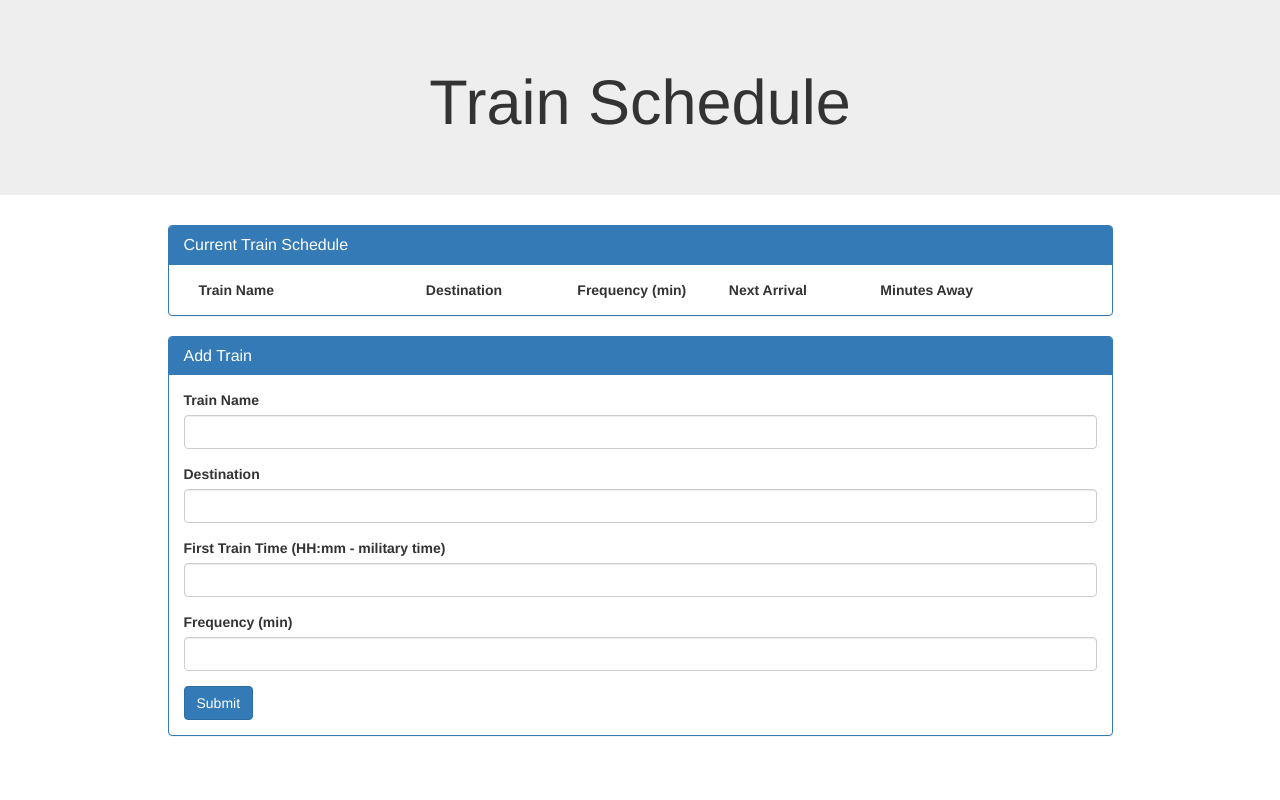
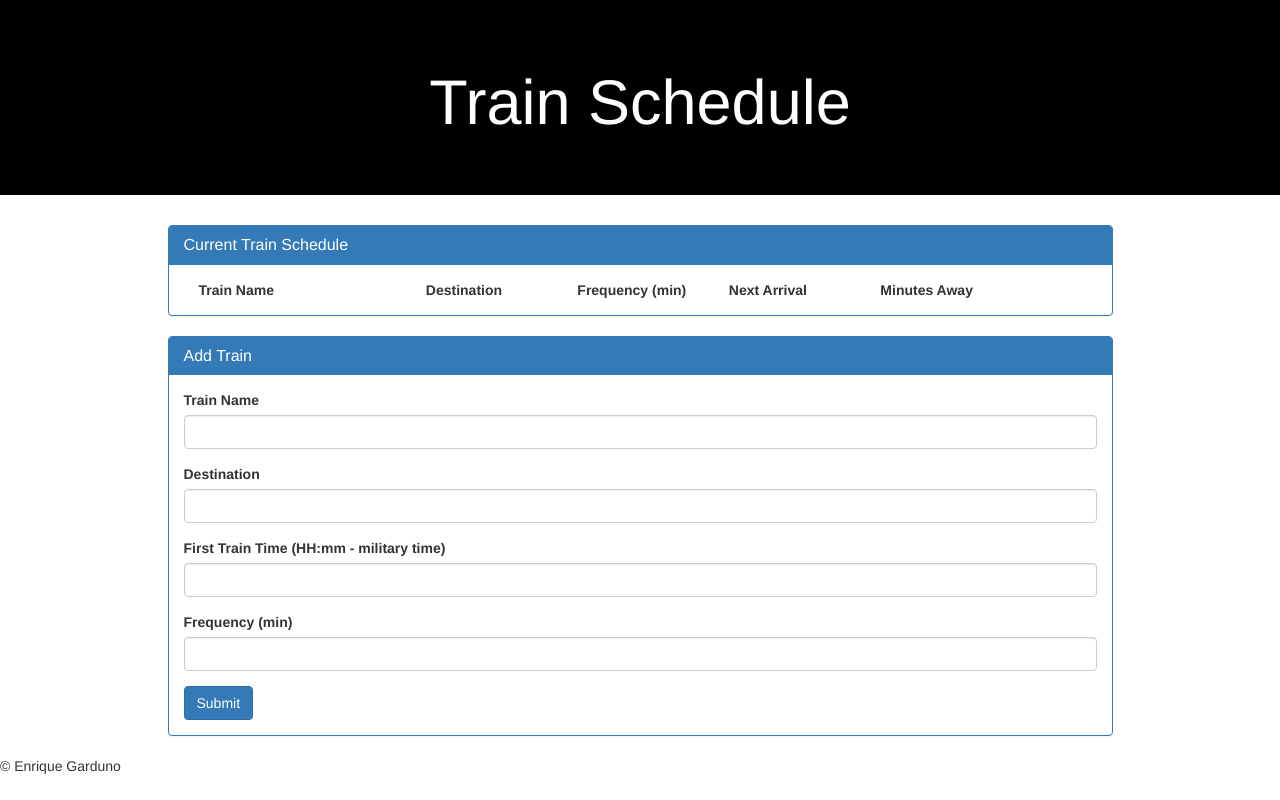
Before and after one commit to enriqueg5/train-firebase, a PHP site: page / in a window 1280 px wide. Run offline with PHP 8.4, Linux system fonts and the light colour scheme; lists and menus that the app fills with data are empty; some libraries are stand-ins or nearby versions.

Commit message:
css and last changes

```diff
--- a/assets/JS/main.js
+++ b/assets/JS/main.js
@@ -43,11 +43,6 @@ $(document).ready(function() {
                nextTrainFormatted: nextTrainFormatted,
                minutesTillTrain: minutesTillTrain
      	});
-          // The notes below are for finding the path to the key in the data being pushed, leaving as notes to save for later use.
-          /*console.log(keyHolder.path.u[0]);
-          var key = keyHolder.path.u[0];
-          console.log(key);*/
-     	// Don't refresh the page!
 
           $('#name-input').val('');
      	$('#destination-input').val('');
@@ -56,9 +51,8 @@ $(document).ready(function() {
 
      	return false;
      });
-          //id=" + "'" + keyHolder.path.u[0] + "'" + "
+
      dataRef.on("child_added", function(childSnapshot) {
-	// full list of items to the well
 
 		$('.train-schedule').append("<tr class='table-row' id=" + "'" + childSnapshot.key() + "'" + ">" +
                "<td class='col-xs-3'>" + childSnapshot.val().name +
@@ -84,4 +78,4 @@ $("body").on("click", ".remove-train", function(){
      dataRef.child(getKey).remove();
 });
 
-}); // Closes jQuery wrapper
+});
--- a/assets/css/main.css
+++ b/assets/css/main.css
@@ -1,3 +1,8 @@
 body {
-	background-image: url('../img/mountain.jpg') no-repeat;
+	background-image: url("assets/images/mountain.jpg") no-repeat;
 }
+
+.jumbotron {
+	color: white;
+	background-color: black;
+}
--- a/index.html
+++ b/index.html
@@ -7,7 +7,7 @@
         <meta name="description" content="">
         <meta name="viewport" content="width=device-width, initial-scale=1">
         <link rel="stylesheet" href="https://maxcdn.bootstrapcdn.com/bootstrap/3.3.6/css/bootstrap.min.css" integrity="sha384-1q8mTJOASx8j1Au+a5WDVnPi2lkFfwwEAa8hDDdjZlpLegxhjVME1fgjWPGmkzs7" crossorigin="anonymous">
-        <link rel="stylesheet" href="css/main.css">
+        <link rel="stylesheet" href="assets/css/main.css">
         <script src="https://ajax.googleapis.com/ajax/libs/jquery/2.2.2/jquery.min.js"></script>
         <script type = "text/javascript" src="https://ajax.googleapis.com/ajax/libs/jqueryui/1.11.3/jquery-ui.min.js"></script>
         <script src="https://cdn.firebase.com/js/client/2.4.1/firebase.js"></script>
@@ -47,11 +47,11 @@
                              </tr>
                         </table>
 
-                        </div>  <!-- closes panel-body -->
-                   </div> <!-- closes panel-default -->
-              </div> <!-- closes col-lg-6 -->
-         </div> <!-- closes row -->
-    </div>  <!-- closes container -->
+                        </div>
+                   </div>
+              </div>
+         </div>
+    </div>
 
      <div class="container input-container">
           <div class="row">
@@ -64,7 +64,7 @@
                         </div>
                         <div class="panel-body">
 
-                             <!-- Sign-up Form (note the various input "types")-->
+
                              <form role="form">
                                <div class="form-group">
                                  <label for="text">Train Name</label>
@@ -91,5 +91,8 @@
          </div> <!-- closes row -->
     </div>  <!-- closes container -->
         <script src="assets/JS/main.js"></script>
+    <footer>
+      <p>&#169; Enrique Garduno</p>
+    </footer>
     </body>
 </html>
```
Also changed, not shown: 4 other files.
